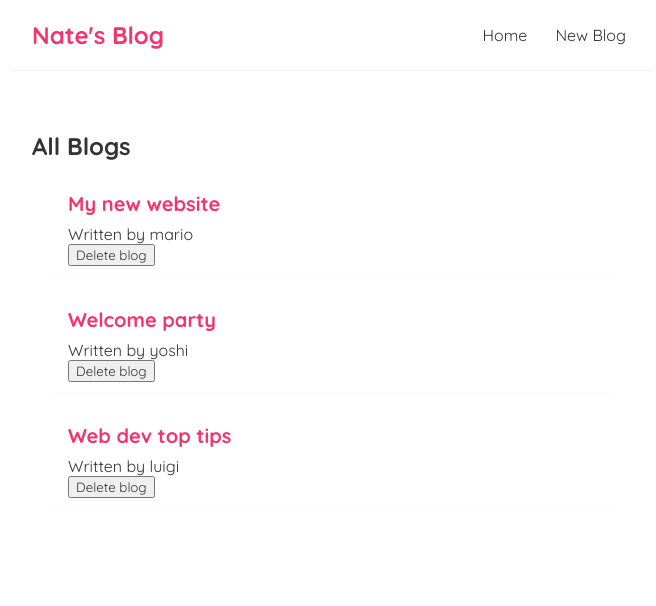
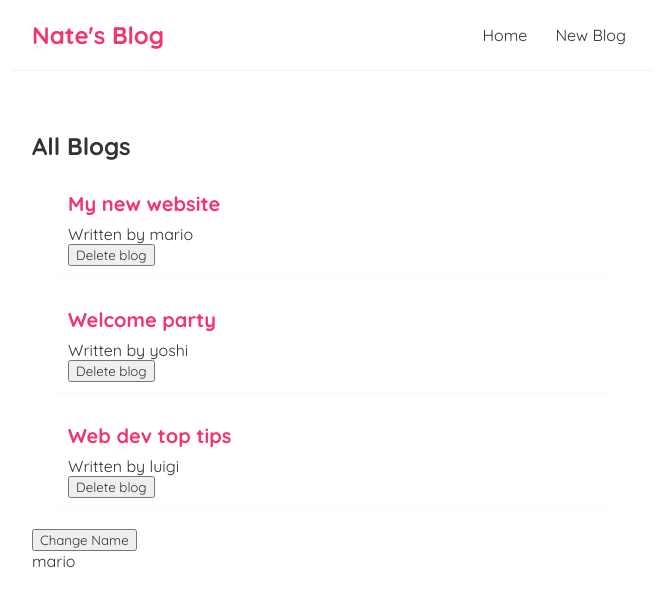
Before and after one commit to nkc53/simpleBlog, a React (Create React App) app: page / in a window 1280 px wide. Shown: the top 606 px of the page, without its empty margins (308-964 px from the left). Built offline with nearby package versions, Linux system fonts and the light colour scheme.

Commit message:
pratice using the useEffect function

```diff
--- a/src/Home.js
+++ b/src/Home.js
@@ -1,4 +1,4 @@
-import { useState } from 'react';
+import { useState, useEffect } from 'react';
 import BlogList from './BlogList';
 
 const Home = () => {
@@ -8,14 +8,23 @@
     { title: 'Web dev top tips', body: 'lorem ipsum...', author: 'luigi', id: 3},
     ]);
 
+    const [name, setName] = useState('mario');
+
     const handleDelete = (id) => {
         const newBlogs = blogs.filter(blog => blog.id !== id);
         setBlogs(newBlogs)
     }
 
+    useEffect(() => {
+        console.log('use effect ran');
+        console.log(name);
+    }, [name]);
+
     return (
         <div className="home">
             <BlogList blogs={ blogs } title="All Blogs" handleDelete={handleDelete}/>
+            <button onClick={() => setName('luigi')}>Change Name</button>
+            <p>{ name }</p>
         </div>
     );
 }
```
